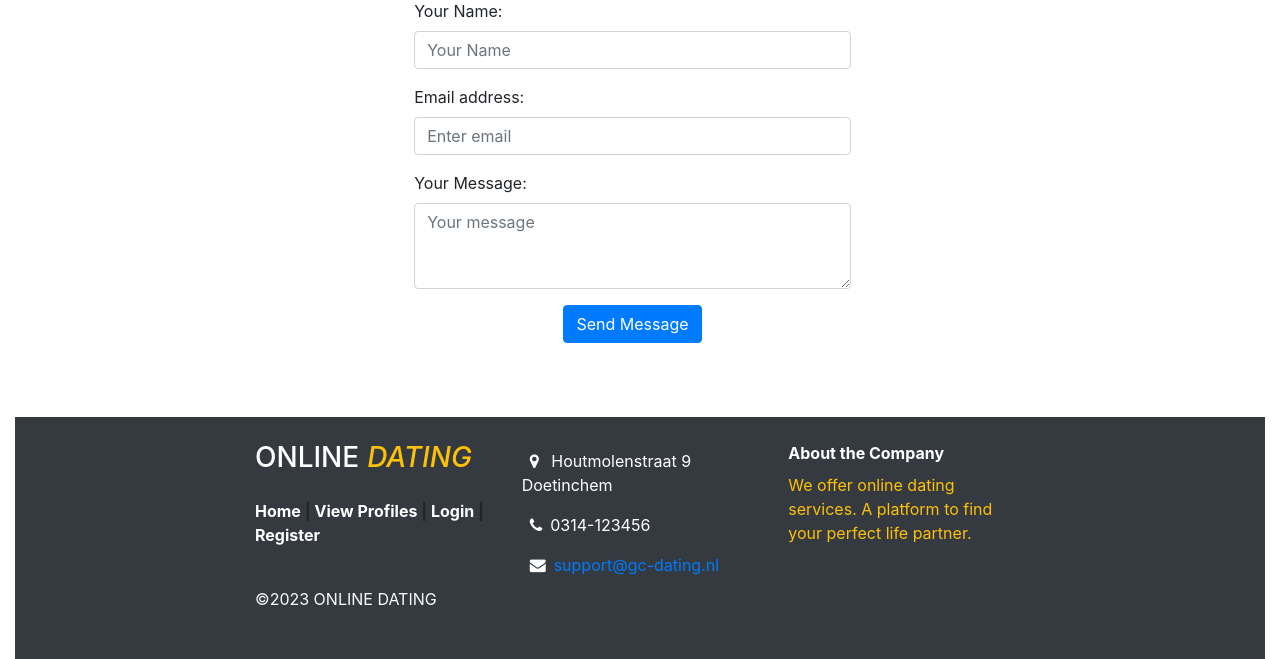
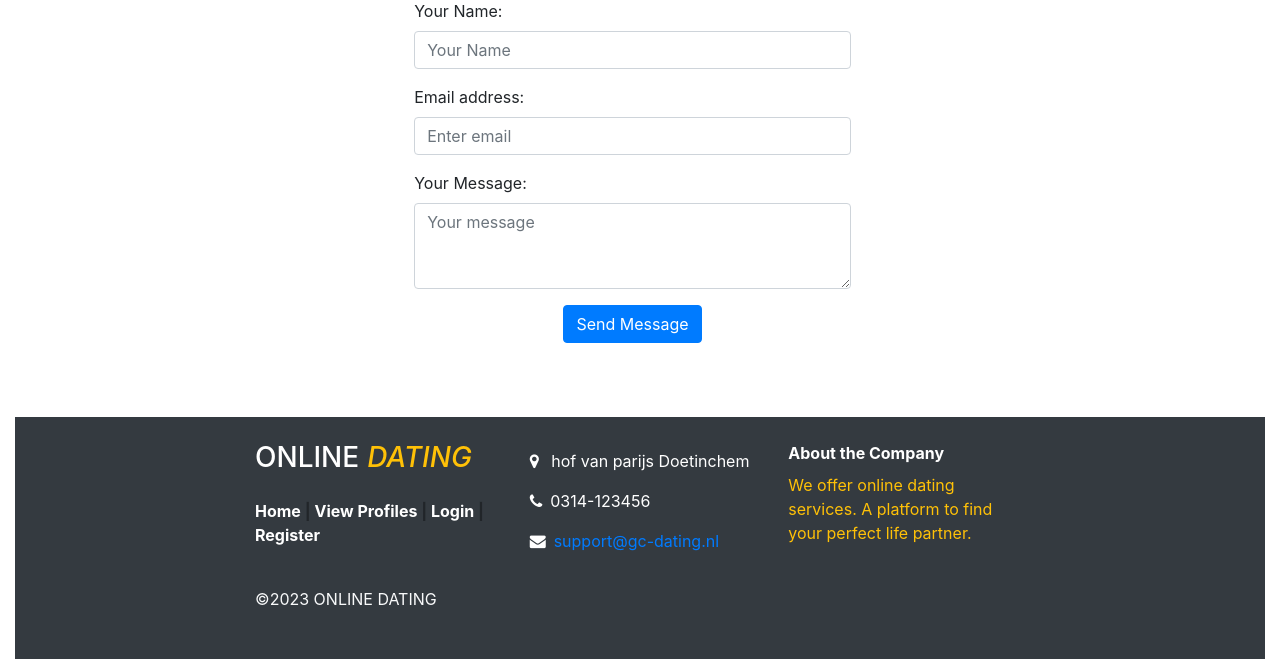
Before and after one commit to LorindeLepper/datingdb, a PHP site: page /index.php in a window 1280 px wide. Shown: the part 2034-2693 px from the top of the page. Run offline with PHP 8.4, Linux system fonts and the light colour scheme.

Commit message:
footer update

```diff
--- a/includes/footer.php
+++ b/includes/footer.php
@@ -45,7 +45,7 @@ if (isset($_SESSION["userId"])) {
                 <div class="py-2 my-4">
                     <div>
                         <p class="text-white"><i class="fa fa-map-marker mx-2 "></i>
-                            Houtmolenstraat 9
+                            hof van parijs
                             Doetinchem
                             </p>
                     </div>
```
